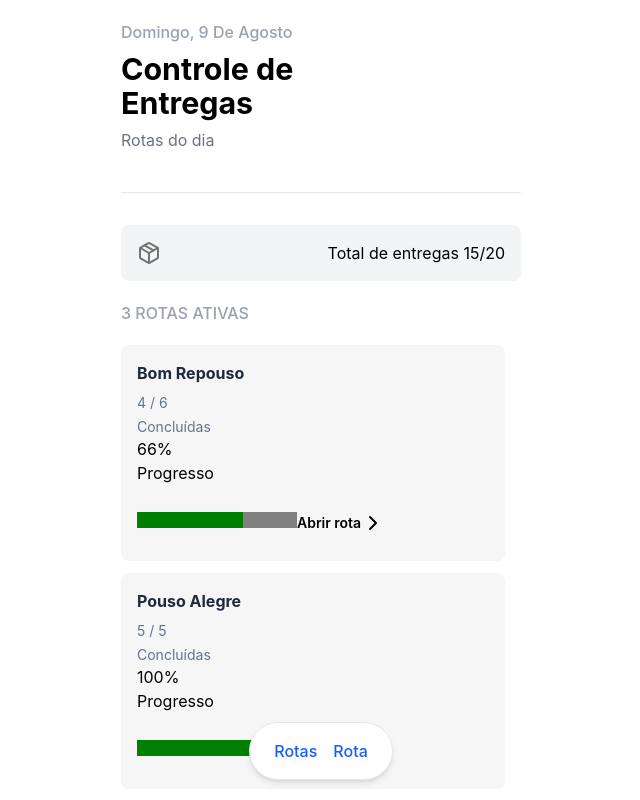
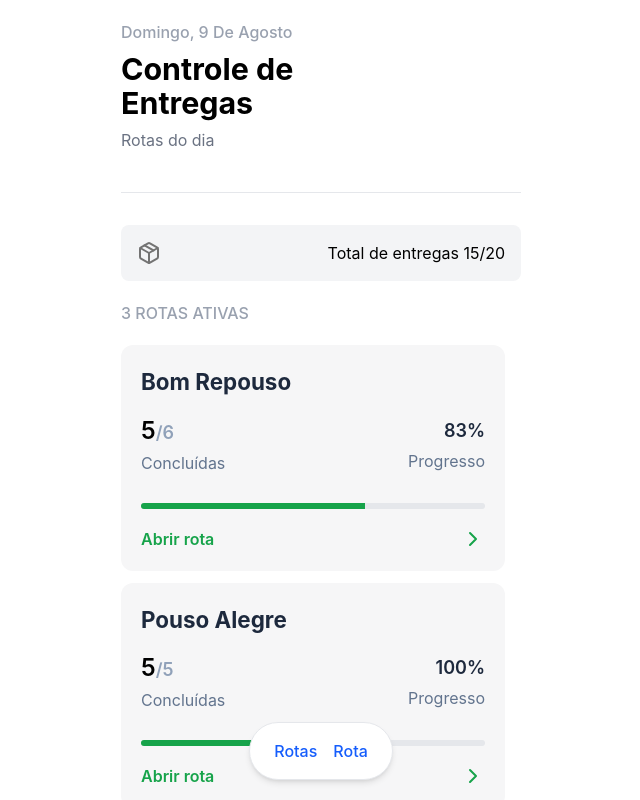
Before and after one commit to renanfz/deliverys, a React (Vite) app: page / in a window 1280 px wide. Shown: the top 800 px of the page, without its empty margins (319-959 px from the left). Built offline with nearby package versions, Linux system fonts and the light colour scheme; no server answers; data requests are answered from the project's data file.

Commit message:
quarto commit
adicionei novos estilos e correcoes aos componentes

```diff
--- a/db/server.json
+++ b/db/server.json
@@ -79,7 +79,7 @@
       "address": "Avenida principal, 200 - Centro, Bom Repouso - MG",
       "latitude": -22.4782,
       "longitude": -46.1462,
-      "status": "pending",
+      "status": "completed",
       "nfe": 125878
     },
     {
--- a/src/components/routeCard.tsx
+++ b/src/components/routeCard.tsx
@@ -12,20 +12,38 @@ export const RouteCard = ({ id, city, deliveryes, completeds, progress }: CardDe
      return (
           <article key={id}
                onClick={() => navigate(`/route?id=${id}&progress=${progress}`)}
-               className="max-w-sm rounded-lg bg-[#F6F6F7] p-4 mb-3">
-               <h2 className="text-base font-bold text-slate-800 mb-2">{city}</h2>
-               <div className="">
-                    <p className="mt-1 text-sm text-slate-500"> {completeds} / {deliveryes}</p>
-                    <p className='mt-1 text-sm text-slate-500'>Concluídas</p>
+               className="max-w-sm rounded-xl p-5 mb-3 bg-[#F6F6F7]">
+               <h2 className="font-bold text-slate-800 mb-4 text-[1.4rem]">{city}</h2>
+               <div className="mb-4 flex items-center justify-between gap-3">
+                    <div className="flex-1">
+                         <p className="text-lg font-semibold text-slate-400">
+                              <span className='font-semibold text-black text-2xl'>{completeds}</span>/{deliveryes}
+                         </p>
+                         <p className='mt-1 text-slate-500'>Concluídas</p>
+                    </div>
+                    <div className="flex-1 text-right">
+                         <p className="text-lg font-semibold text-slate-800">{progress}%</p>
+                         <p className="mt-1 text-slate-500">Progresso</p>
+                    </div>
                </div>
-               <div className="">
-                    {progress}%
-                    <p>Progresso</p>
+
+               <progress
+                    value="65"
+                    max="100"
+                    className="w-full h-1.5 rounded-full overflow-hidden appearance-none
+                   bg-gray-200
+                   [&::-webkit-progress-bar]:bg-gray-200
+                   [&::-webkit-progress-value]:bg-[#16A34A]
+                   [&::-moz-progress-bar]:bg-[#16A34A]">
+               </progress>
+
+
+               <div className="flex justify-between items-center mt-3">
+                    <a
+                         className="font-semibold text-[#16A34A]"
+                    >Abrir rota</a>
+                    <ChevronRight color="#16A34A" />
                </div>
-               <progress value={progress} max={100}>{}</progress>
-               <a
-                    className="mt-4 inline-flex w-fit items-center justify-center rounded-lg py-2.5 text-sm font-semibold text-black transition-colors hover:text-blue-600"
-               >Abrir rota <ChevronRight color="#000000" /></a>
           </article>
      )
 
--- a/src/index.css
+++ b/src/index.css
@@ -1 +1,7 @@
 @import "tailwindcss";
+
+@import url('https://googleapis.com');
+
+@theme {
+     --font-sans: 'Inter', system-ui, -apple-system, sans-serif;
+}
```
